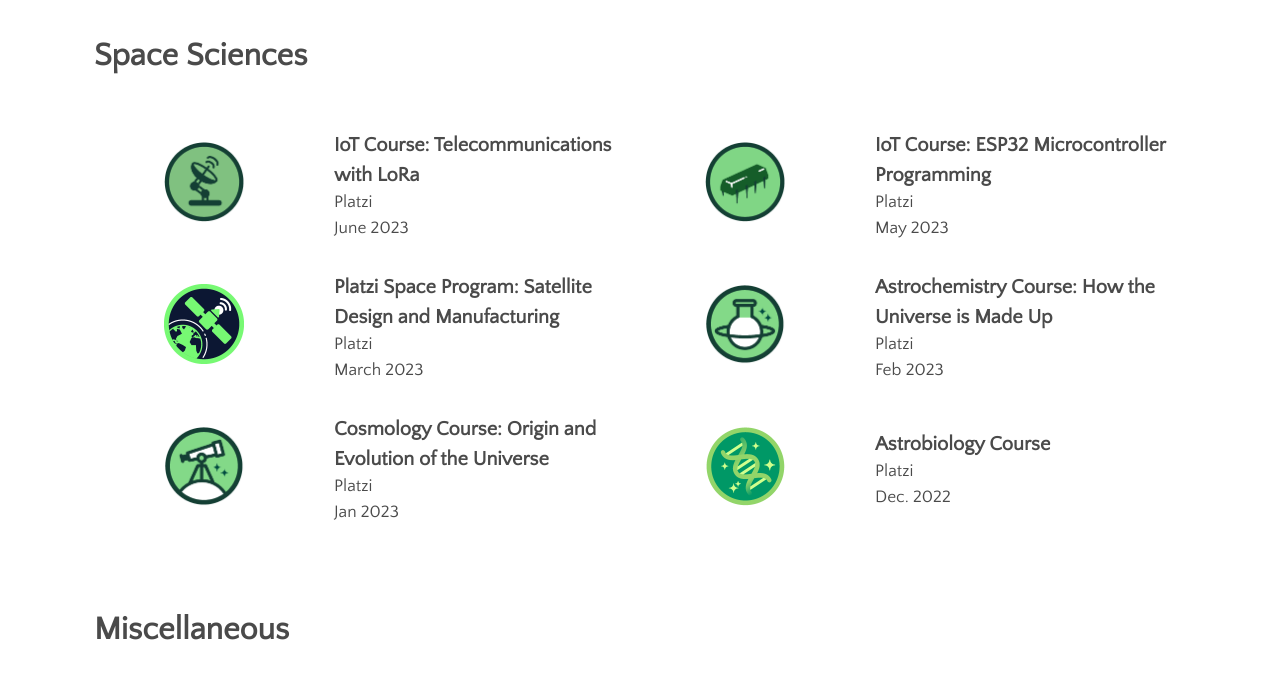
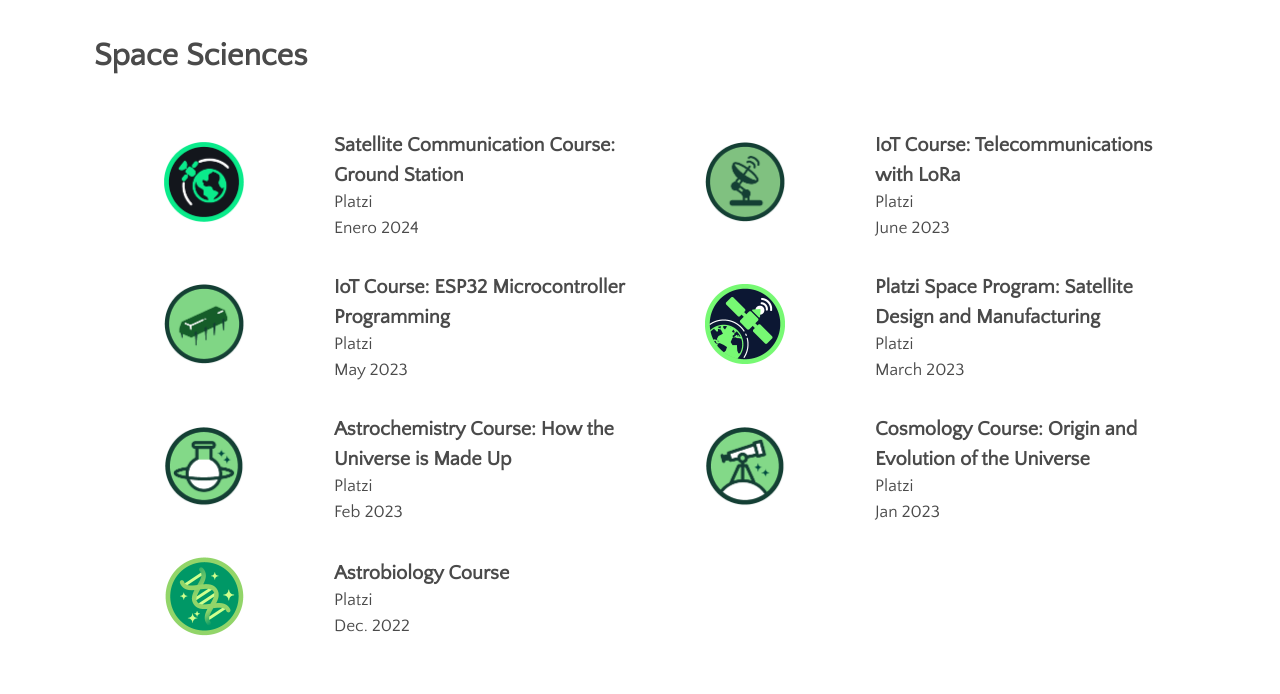
Before and after one commit to MarcelaDJ/MarcelaDJ, a plain HTML site: page index.html in a window 1280 px wide. Shown: the part 10300-10994 px from the top of the page. Drawn offline with nearby package versions, Linux system fonts and the light colour scheme; a web font is replaced by a local one.

Commit message:
update iot

```diff
--- a/index.html
+++ b/index.html
@@ -1360,6 +1360,17 @@
                             <h3 class="en-opt" id="area-title-en">Space Sciences</h3>
                             <div class="grid-container" id="area-programacion">
                                 <div class="grid-item">
+                                    <img src="src/skills_icons/piezas-comunicacion-satelite-estacion-terrestre_badge.webp"
+                                        alt="GIT image">
+                                </div>
+                                <div class="grid-item" id="studieitem">
+                                    <h4 class="es-opt">Curso de Comunicación con satélites: Estacion terrestre</h4>
+                                    <h4 class="en-opt">Satellite Communication Course: Ground Station</h4>
+                                    <p>Platzi</p>
+                                    <p class="es-opt">Enero 2024</p>
+                                    <p class="en-opt">Enero 2024</p>
+                                </div>
+                                <div class="grid-item">
                                     <img src="src/skills_icons/iot-telecomunicaciones-lora-lorawan-badge.webp"
                                         alt="GIT image">
                                 </div>
```
Also changed, not shown: src/skills_icons/piezas-comunicacion-satelite-estacion-terrestre_badge.webp (added).
